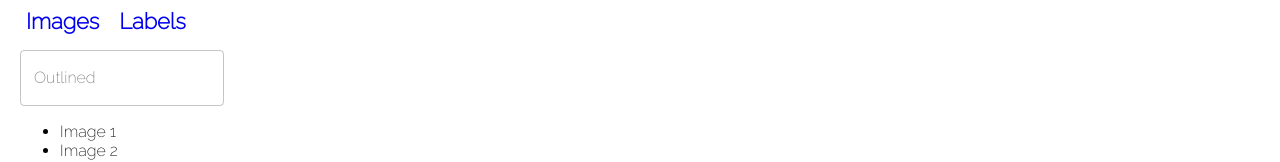
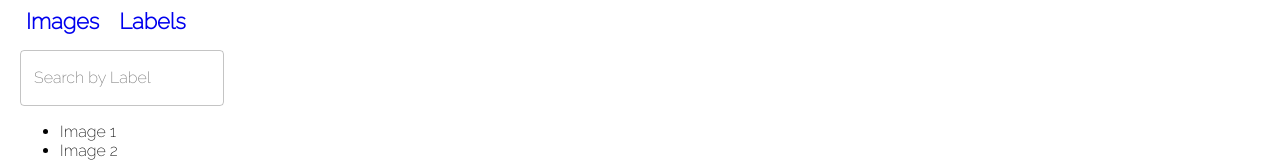
Before and after one commit to rishivijayv/limage-frontend, a React (Create React App) app: page /1 in a window 1280 px wide. Shown: the part 162-324 px from the top of the page. Built offline with nearby package versions, Linux system fonts and the light colour scheme.

Commit message:
Updated label for text field

```diff
--- a/src/User/User.js
+++ b/src/User/User.js
@@ -62,7 +62,7 @@ function User(){
                         </li> */}
                     </ul>
 
-                    <TextField label="Outlined" variant="outlined" />
+                    <TextField label="Search by Label" variant="outlined" />
 
                     <Switch>
                         <Route exact path={match.path}>
```
